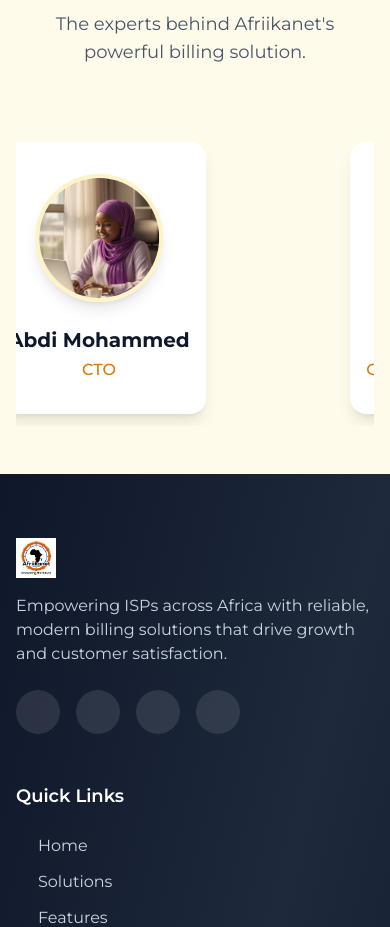
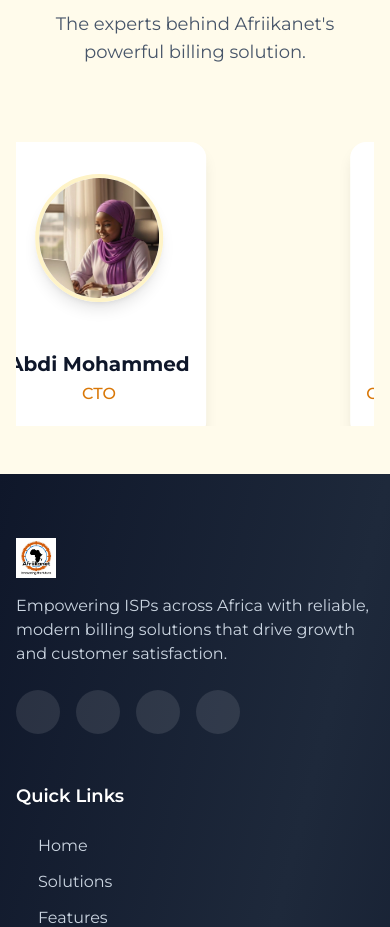
Before and after one commit to Yussuf254/afriikanet-ISP, a Next.js app: page /team in a window 390 px wide. Shown: the part 1940-2867 px from the top of the page. Built offline with nearby package versions, Linux system fonts and the light colour scheme; some icons are missing.

Commit message:
Fix testimonial mobile overlapping and team card height issues

```diff
--- a/src/app/globals.css
+++ b/src/app/globals.css
@@ -128,3 +128,24 @@ html {
 .slick-dots li.slick-active button:before {
   color: #d97706 !important;
 }
+
+/* Mentor/Team slider equal heights */
+.slick-track {
+  display: flex !important;
+  align-items: stretch !important;
+}
+
+.slick-slide {
+  height: inherit !important;
+  display: flex !important;
+}
+
+.slick-slide > div {
+  height: 100%;
+  display: flex;
+}
+
+.slick-slide > div > div {
+  height: 100%;
+  flex-grow: 1;
+}
--- a/src/components/Home/Mentor/index.tsx
+++ b/src/components/Home/Mentor/index.tsx
@@ -50,8 +50,8 @@ const Team = () => {
                 <Slider {...settings}>
                     {MentorData.map((member, i) => (
                         <div key={i}>
-                            <div className='m-3 text-center px-4 py-8 bg-white rounded-2xl shadow-lg hover:shadow-xl transition-all duration-300 hover:-translate-y-2'>
-                                <div className="relative mb-6 flex justify-center">
+                            <div className='m-3 text-center px-4 py-8 bg-white rounded-2xl shadow-lg hover:shadow-xl transition-all duration-300 md:hover:-translate-y-2 overflow-hidden h-full flex flex-col'>
+                                <div className="relative mb-6 flex justify-center shrink-0">
                                     <div className="w-32 h-32 sm:w-40 sm:h-40 mx-auto rounded-full overflow-hidden border-4 border-amber-100 shadow-lg">
                                         <Image
                                             src={`${getImagePrefix()}${member.imgSrc}`}
@@ -63,7 +63,7 @@ const Team = () => {
                                         />
                                     </div>
                                 </div>
-                                <div>
+                                <div className="mt-auto">
                                     <h3 className='text-xl font-bold text-slate-900'>{member.name}</h3>
                                     <h4 className='text-amber-600 font-medium mt-1'>{member.profession}</h4>
                                 </div>
--- a/src/components/Home/Testimonials/index.tsx
+++ b/src/components/Home/Testimonials/index.tsx
@@ -54,7 +54,7 @@ const Testimonials = () => {
                     <Slider {...settings}>
                         {TestimonialData.slice(0, 6).map((item, i) => (
                             <div key={i} className="px-2">
-                                <div className='px-4 py-6 bg-white rounded-2xl shadow-lg hover:shadow-xl transition-all duration-300 hover:-translate-y-2 h-full'>
+                                <div className='px-4 py-6 bg-white rounded-2xl shadow-lg hover:shadow-xl transition-all duration-300 md:hover:-translate-y-2 overflow-hidden h-full'>
                                     <div className="flex items-center gap-3 mb-4">
                                         <div className="w-12 h-12 rounded-full overflow-hidden shrink-0">
                                             <Image
```
